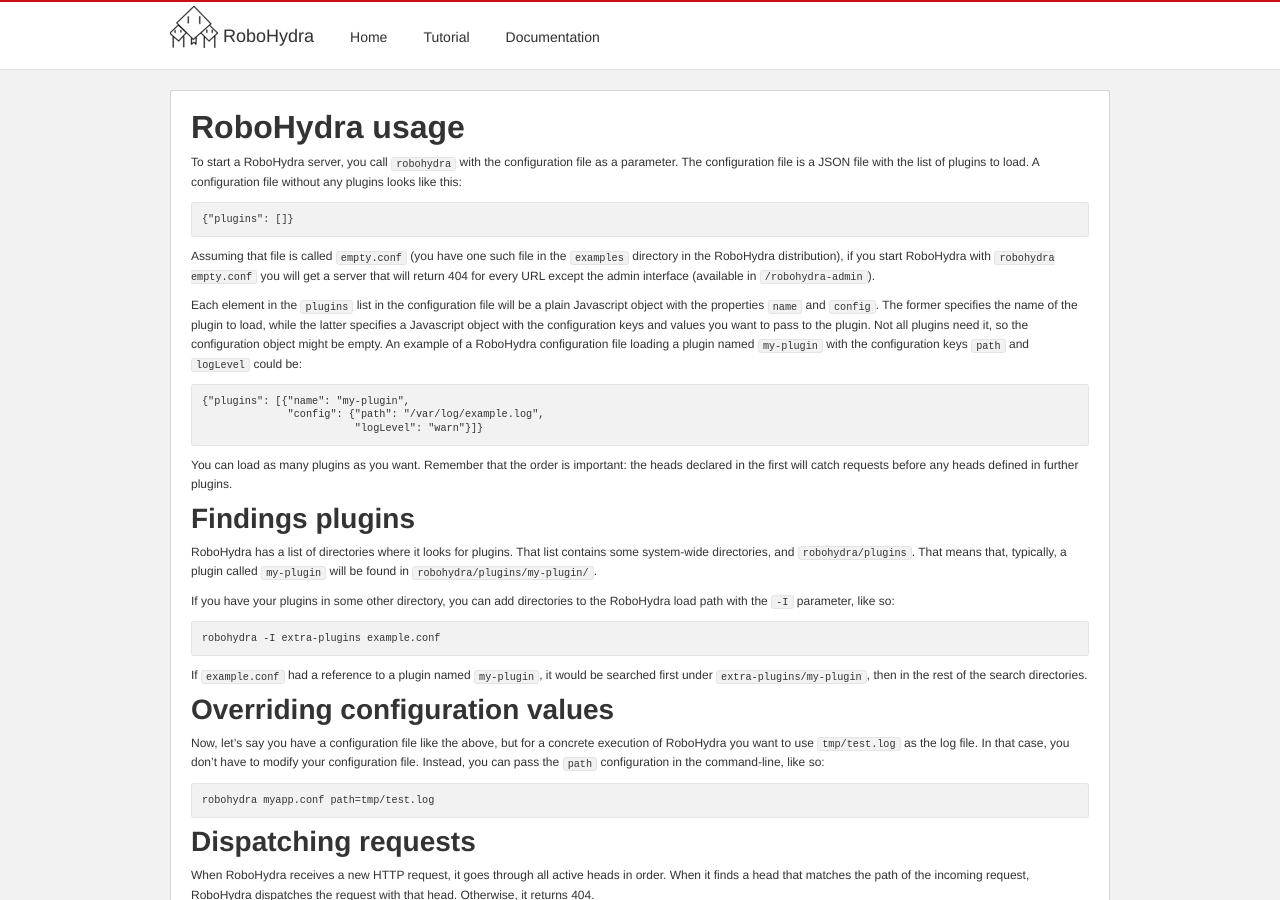
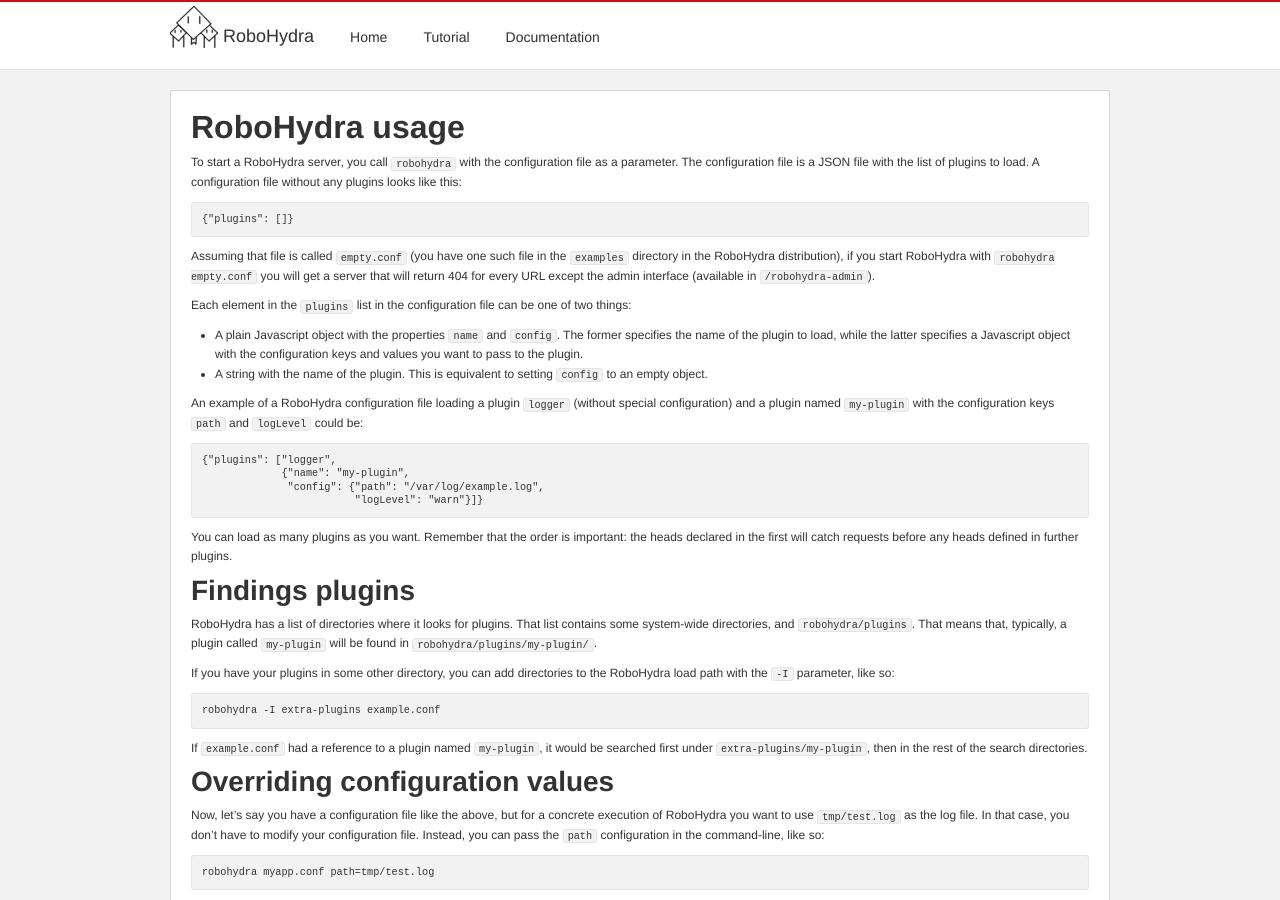
Before and after one commit to robohydra/robohydra, a Jekyll site: the page built from documentation/index.md, in a window 1280 px wide and 900 px high. Built offline with Jekyll 4.4.1, drawn with Linux system fonts in a browser that asks for light colours.

Commit message:
Explain compact configuration in the docs

```diff
--- a/documentation/index.md
+++ b/documentation/index.md
@@ -17,16 +17,22 @@ RoboHydra with `robohydra empty.conf` you will get a server that will
 return 404 for every URL except the admin interface (available in
 `/robohydra-admin`).
 
-Each element in the `plugins` list in the configuration file will be
-a plain Javascript object with the properties `name` and `config`. The
+Each element in the `plugins` list in the configuration file can be
+one of two things:
+
+* A plain Javascript object with the properties `name` and `config`. The
 former specifies the name of the plugin to load, while the latter
 specifies a Javascript object with the configuration keys and values
-you want to pass to the plugin. Not all plugins need it, so the
-configuration object might be empty. An example of a RoboHydra
-configuration file loading a plugin named `my-plugin` with the
-configuration keys `path` and `logLevel` could be:
+you want to pass to the plugin.
+* A string with the name of the plugin. This is equivalent to setting
+`config` to an empty object.
 
-    {"plugins": [{"name": "my-plugin",
+An example of a RoboHydra configuration file loading a plugin `logger`
+(without special configuration) and a plugin named `my-plugin` with
+the configuration keys `path` and `logLevel` could be:
+
+    {"plugins": ["logger",
+                 {"name": "my-plugin",
                   "config": {"path": "/var/log/example.log",
                              "logLevel": "warn"}]}
 
```
